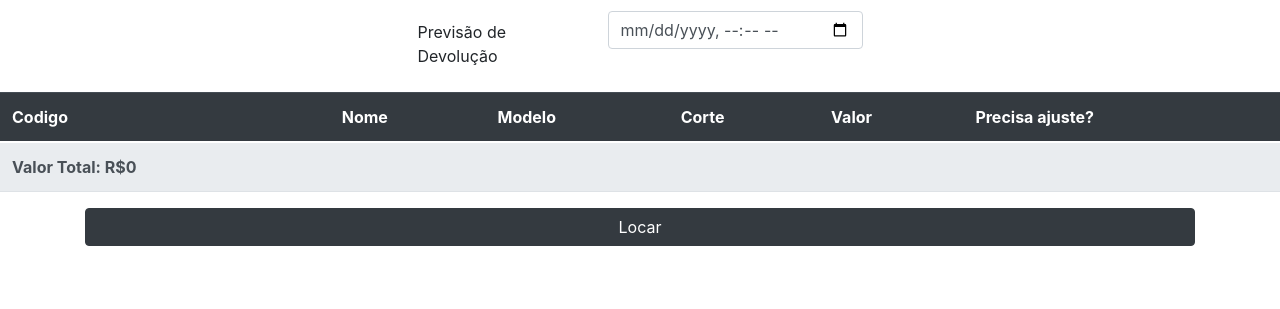
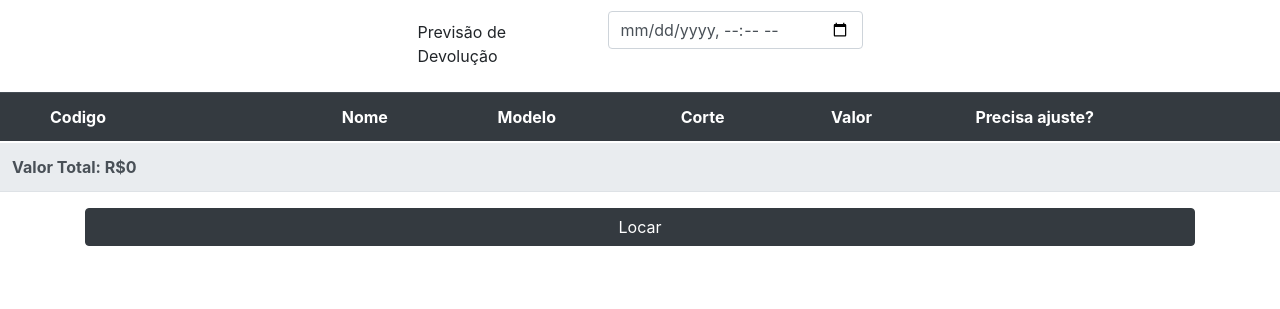
Before and after one commit to caikecolantonio/JLControl, a Django app: page /locar/ in a window 1280 px wide. Shown: the part 491-800 px from the top of the page. Run offline with Django 3.2, Linux system fonts and the light colour scheme; lists and menus that the app fills with data are empty; some libraries are stand-ins or nearby versions.

Commit message:
Ajuste na Table Trajes

```diff
--- a/templates/locar.html
+++ b/templates/locar.html
@@ -290,7 +290,7 @@
 
                             var html_corpo =
                                 '<tr onclick="seleciona(this.id)" id=' + resposta.codigo + '>' +
-                                '<td>' + resposta.codigo + '</td>' +
+                                '<td style="padding-left: 50px;">' + resposta.codigo + '</td>' +
                                 '<td>' + resposta.nome + '</td>' +
                                 '<td>' + resposta.modelo + '</td>' +
                                 '<td>' + resposta.corte + '</td>' +
@@ -596,7 +596,7 @@
     <table class="table">
         <thead class="thead-dark">
         <tr>
-            <th scope="col">Codigo</th>
+            <th scope="col-2" style="padding-left: 50px;">Codigo</th>
             <th scope="col">Nome</th>
             <th scope="col">Modelo</th>
             <th scope="col">Corte</th>
```
